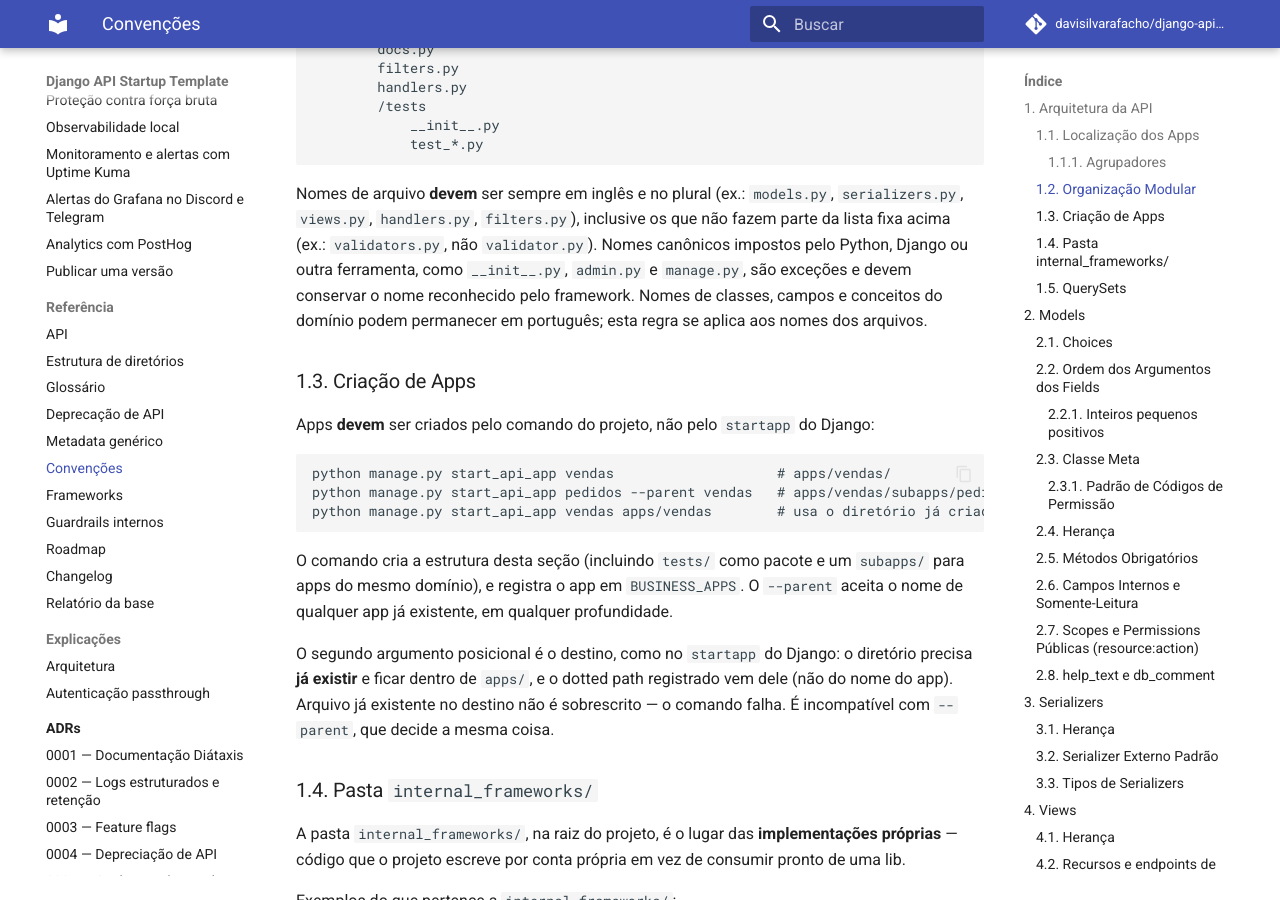
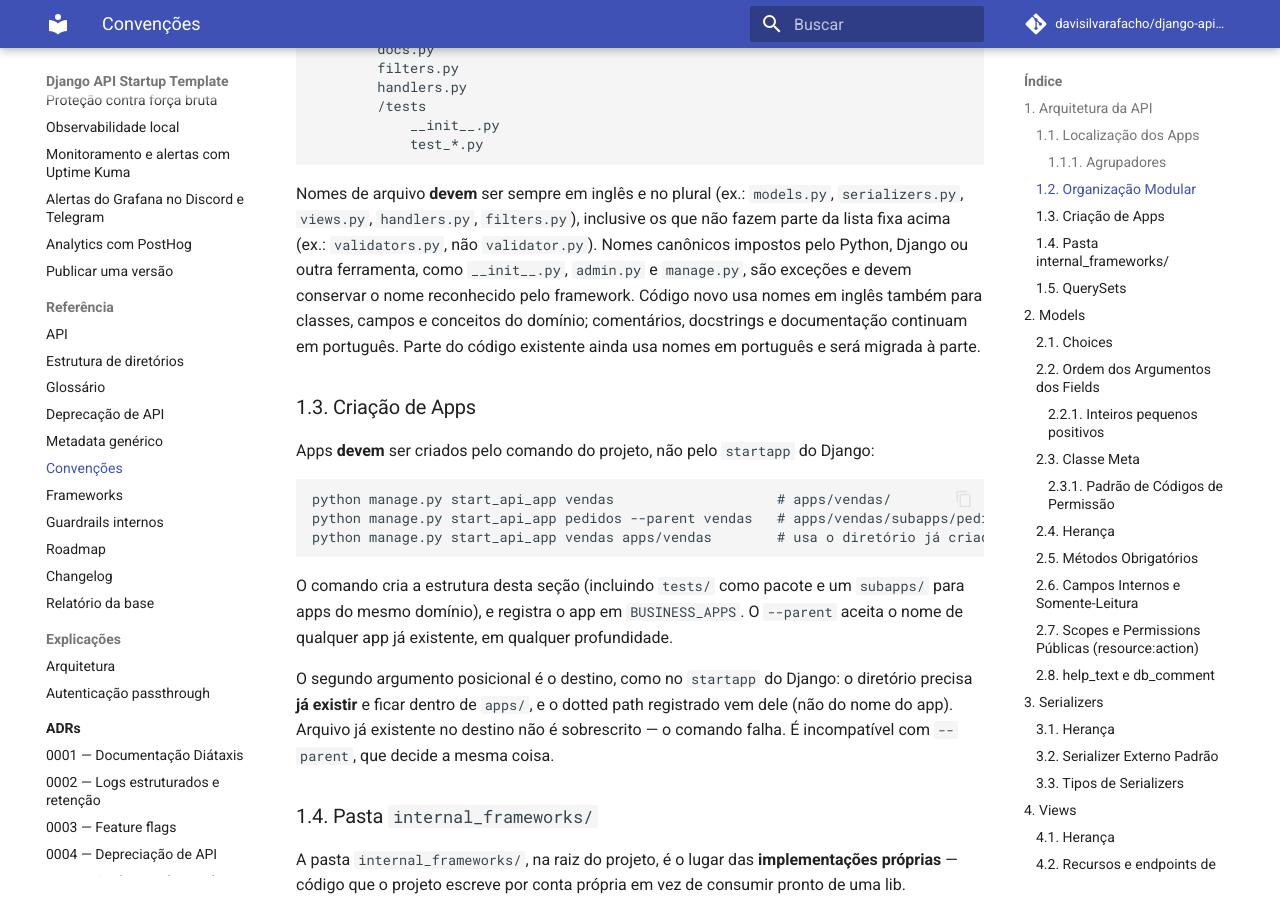
Before and after one commit to davisilvarafacho/django-api-startup-template, an MkDocs documentation site: the page built from docs/reference/convencoes.md, in a window 1280 px wide and 900 px high, scrolled down 1409 px. Built offline with MkDocs 1.6.1 and Material for MkDocs 9.7.7, drawn with Linux system fonts in a browser that asks for light colours; comment, search, counter and statistics services are not loaded.

Commit message:
docs(convencoes): código em inglês e documentação em português
Identificadores de código novo passam a ser em inglês; comentários,
docstrings e documentação seguem em português, assim como as mensagens de
commit. O código existente em português será migrado à parte.

Co-Authored-By: Claude Opus 5.5 <noreply@anthropic.com>

```diff
--- a/docs/reference/convencoes.md
+++ b/docs/reference/convencoes.md
@@ -76,8 +76,10 @@ Nomes de arquivo **devem** ser sempre em inglês e no plural (ex.: `models.py`,
 fazem parte da lista fixa acima (ex.: `validators.py`, não `validator.py`). Nomes
 canônicos impostos pelo Python, Django ou outra ferramenta, como `__init__.py`,
 `admin.py` e `manage.py`, são exceções e devem conservar o nome reconhecido pelo
-framework. Nomes de classes, campos e conceitos do domínio podem permanecer em
-português; esta regra se aplica aos nomes dos arquivos.
+framework. Código novo usa nomes em inglês também para classes, campos e
+conceitos do domínio; comentários, docstrings e documentação continuam em
+português. Parte do código existente ainda usa nomes em português e será migrada
+à parte.
 
 ### 1.3. Criação de Apps
 
```
Also changed, not shown: CLAUDE.md (+7 -3 lines).
